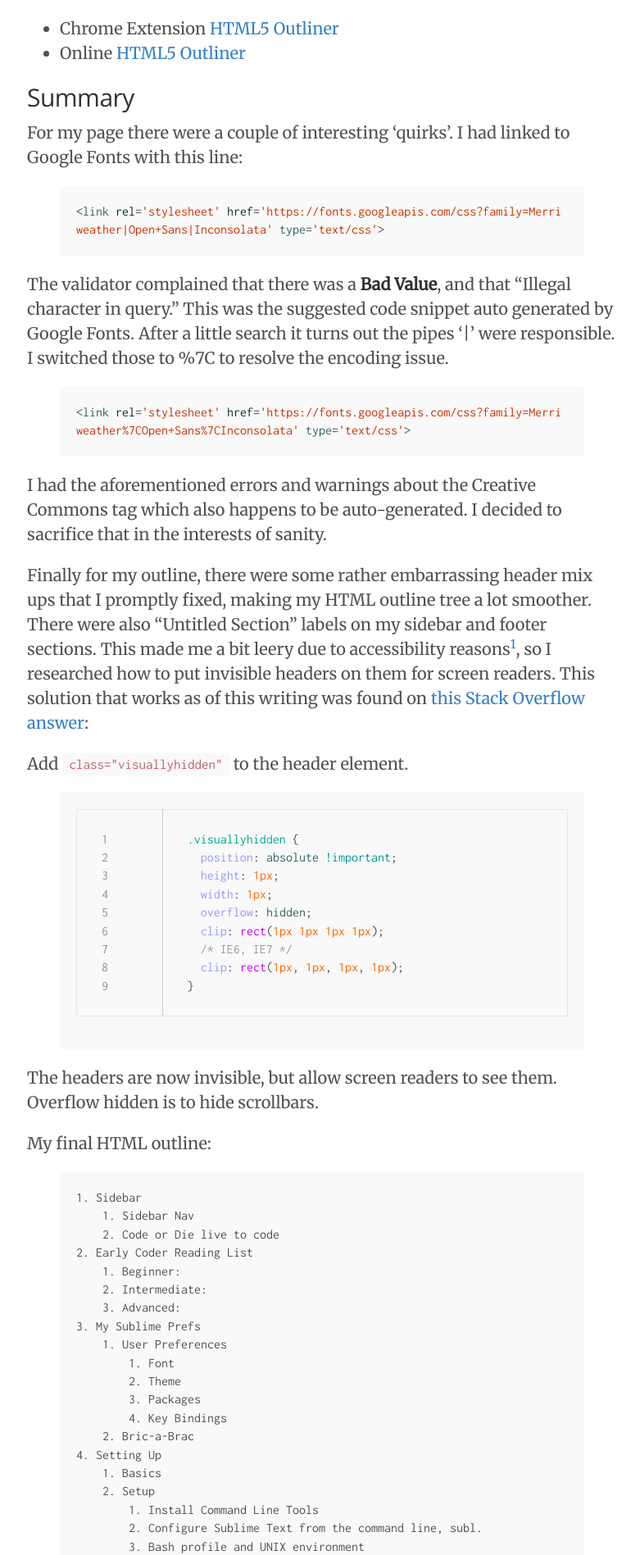
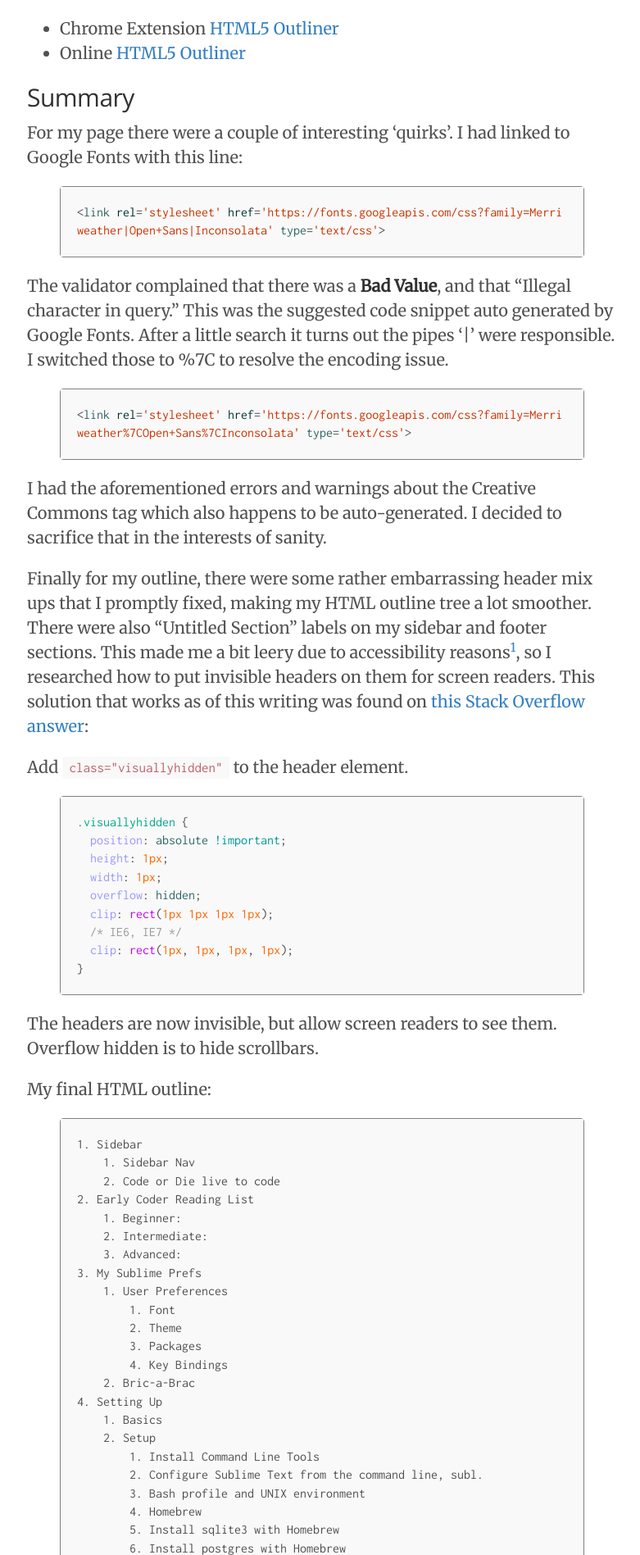
Before and after one commit to nchristiny/nchristiny.github.io, a Jekyll site: the page built from _posts/2015-12-14-adventures-in-validation.md, in a window 1280 px wide. Shown: the part 2240-4137 px from the top of the page at 82% size, without its empty margins (247-1028 px from the left). Built offline with Jekyll 4.4.1, drawn with Linux system fonts in a browser that asks for light colours.

Commit message:
Eliminate linenos syntaxhighlight - Enable figure borders

```diff
--- a/_config.yml
+++ b/_config.yml
@@ -4,7 +4,7 @@ permalink:         /blog/:title
 # Setup
 title:               'Code or Die'
 tagline:             'live to code'
-description:         'Being the personal website/blog of software developer Nick Christiny.'
+description:         'Welcome to my kitchen'
 url:                 http://nchristiny.com
 baseurl:             ''
 
--- a/_posts/2015-12-14-adventures-in-validation.md
+++ b/_posts/2015-12-14-adventures-in-validation.md
@@ -59,7 +59,7 @@ Finally for my outline, there were some rather embarrassing header mix ups that
 
 Add `class="visuallyhidden"` to the header element.
 
-{% highlight css linenos %}
+{% highlight css %}
 .visuallyhidden {
   position: absolute !important;
   height: 1px;
@@ -76,7 +76,7 @@ The headers are now invisible, but allow screen readers to see them. Overflow hi
 
 My final HTML outline:
 
-{% highlight linenos %}
+{% highlight lineos %}
 1. Sidebar
     1. Sidebar Nav
     2. Code or Die live to code
--- a/_sass/lanyon.scss
+++ b/_sass/lanyon.scss
@@ -98,7 +98,7 @@ footer .download {
 }
 
 figure {
-  // border: 1px grey solid
+  border: 1px grey solid
 }
 
 figcaption {
```
Also changed, not shown: _posts/2016-05-10-momentum-scrolling-ftw.md (+1 -1 lines).
